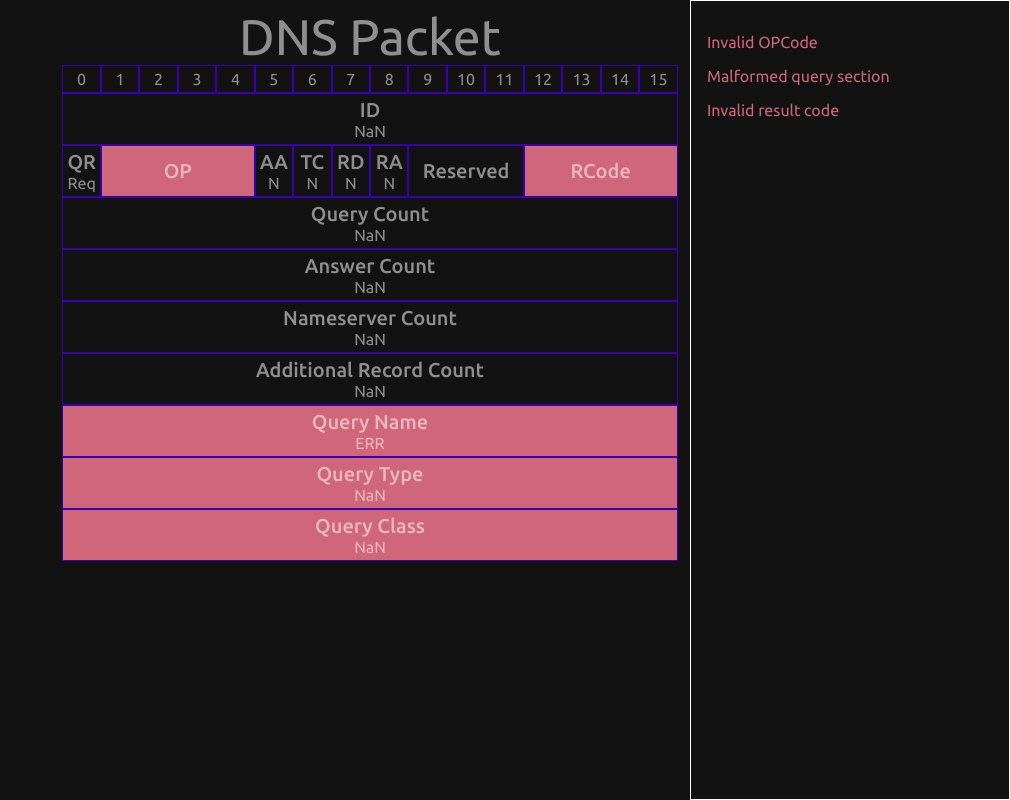
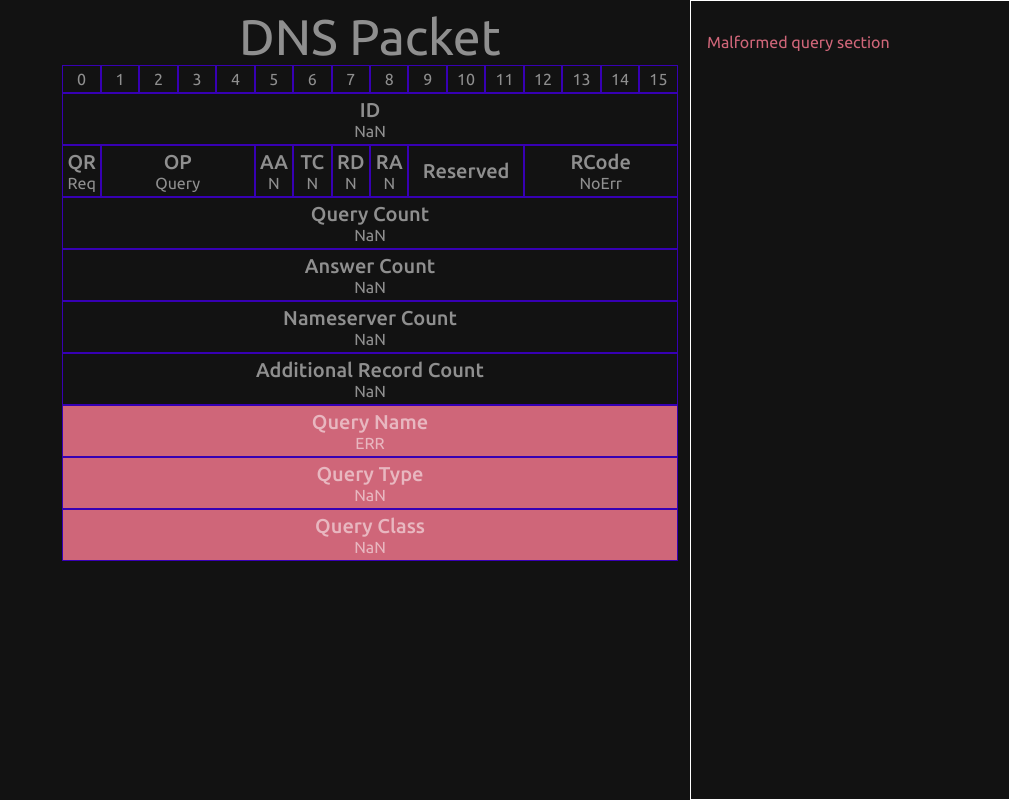
Before and after one commit to dbidwell94/BitNom, a React app: page /dns in a window 1280 px wide. Shown: the whole page, without its empty margins (270-1280 px from the left). Built offline with nearby package versions, Linux system fonts and the light colour scheme.

Commit message:
fixed QR and RCode

```diff
--- a/src/sections/DNSHexView/DNSView.tsx
+++ b/src/sections/DNSHexView/DNSView.tsx
@@ -101,9 +101,9 @@ export default function DNSView(props: IDNSViewProps) {
       const qr = hexToNumber(bytes[2]) >> 8 === 0 ? 'Req' : 'Res';
       toReturn.qr = qr;
       // OPCode
-      const op = DNSOpcode[(hexToNumber(bytes[2]) & 0b01111000) >> 3];
+      const op = (hexToNumber(bytes[2]) & 0b01111000) >> 3;
       if (DNSOpcodeKeys.includes(op)) {
-        toReturn.op = op as unknown as DNSOpcode;
+        toReturn.op = DNSOpcode[op] as unknown as DNSOpcode;
       } else {
         errors.op = 'Invalid OPCode';
       }
@@ -123,9 +123,9 @@ export default function DNSView(props: IDNSViewProps) {
       const ra = (hexToNumber(bytes[3]) & 0b10000000) >> 7 === 1;
       toReturn.recursionAvailable = ra;
       // RCode
-      const rCode = RCode[hexToNumber(bytes[3]) & 0b00001111];
+      const rCode = hexToNumber(bytes[3]) & 0b00001111;
       if (RCodeKeys.includes(rCode)) {
-        toReturn.resultCode = rCode as unknown as RCode;
+        toReturn.resultCode = RCode[rCode] as unknown as RCode;
       } else {
         errors.resultCode = 'Invalid result code';
       }
--- a/src/sections/DNSHexView/mappings.ts
+++ b/src/sections/DNSHexView/mappings.ts
@@ -8,7 +8,11 @@ export enum DNSOpcode {
   DSO = 6,
 }
 
-export const DNSOpcodeKeys = Object.keys(DNSOpcode).filter((code) => typeof code === 'number');
+export const DNSOpcodeKeys = Object.values(DNSOpcode)
+  .filter((code) => typeof code === 'number')
+  .map((code) => Number(code));
+
+console.log(DNSOpcodeKeys);
 
 export enum RCode {
   NoErr = 0,
@@ -19,4 +23,6 @@ export enum RCode {
   Refuse = 5,
 }
 
-export const RCodeKeys = Object.keys(RCode).filter((code) => typeof code === 'number');
+export const RCodeKeys = Object.values(RCode)
+  .filter((code) => typeof code === 'number')
+  .map((code) => Number(code));
```
